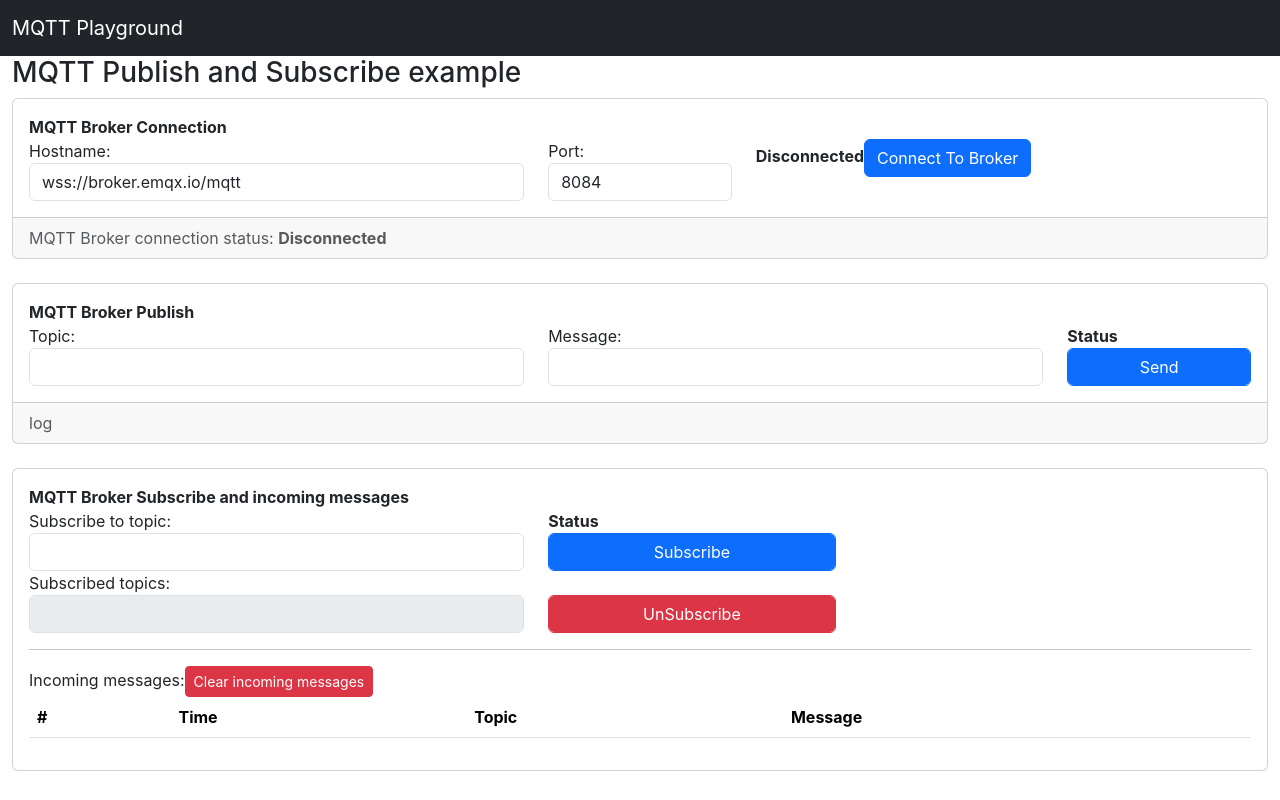
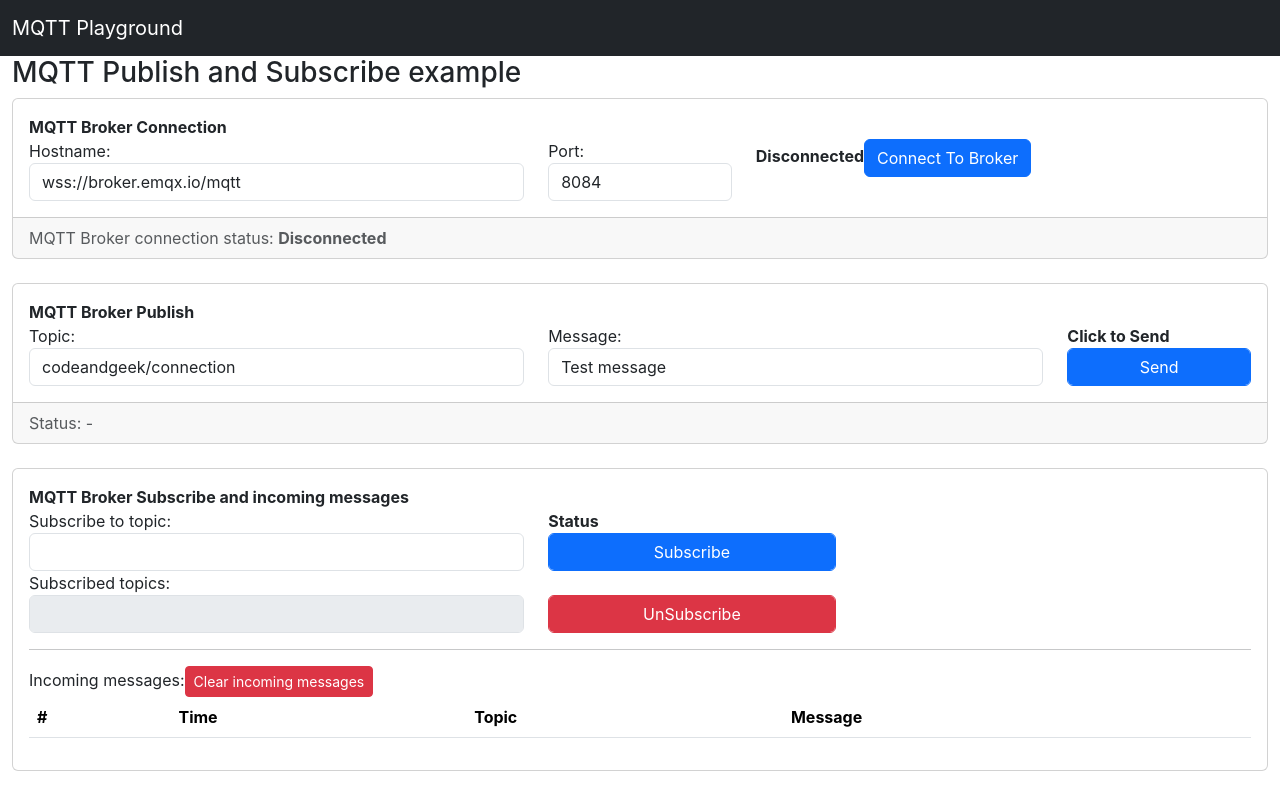
Before and after one commit to jzolyomi/mqtt-playground, a React (Create React App) app: page /mqtt-publish-and-subscribe in a window 1280 px wide. Built offline with nearby package versions, Linux system fonts and the light colour scheme.

Commit message:
Update MQTTPublishSubscribe.js MQTT publish panel works

```diff
--- a/src/pages/MQTTPublishSubscribe.js
+++ b/src/pages/MQTTPublishSubscribe.js
@@ -52,7 +52,6 @@ export default function MQTTPublishSubscribe() {
             message: message,
           },
         ]);
-        console.log(incomingMessages);
       });
     }
   }, [client]);
@@ -69,7 +68,7 @@ export default function MQTTPublishSubscribe() {
         setPort={setPort}
       />
       <br />
-      <MQTTPublishPanel />
+      <MQTTPublishPanel client={client} />
       <br />
       <MQTTSubscribePanel
         incomingMessages={incomingMessages}
@@ -129,7 +128,26 @@ function MQTTConnectionPanel({
   );
 }
 
-function MQTTPublishPanel() {
+function MQTTPublishPanel({ client }) {
+  //Topic and message state
+  const [topic, setTopic] = useState("codeandgeek/connection");
+  const [message, setMessage] = useState("Test message");
+  //Status log at the card footer
+  const [status, setStatus] = useState("-");
+
+  //Sand message handler
+  function publishMessage(topic, message) {
+    if (client != null && client.connected) {
+      let datenow = new Date().toLocaleTimeString();
+      client.publish(topic, message);
+      setStatus(
+        datenow + ": message (" + message + ") sent to topic: " + topic,
+      );
+    } else {
+      setStatus("Error! Client is not connected!");
+    }
+  }
+
   return (
     <div className="card">
       <div className="card-body">
@@ -137,21 +155,36 @@ function MQTTPublishPanel() {
         <div className="row">
           <div className="col-sm-5">
             <label>Topic:</label>
-            <input type="text" className="form-control" />
+            <input
+              type="text"
+              className="form-control"
+              defaultValue={topic}
+              onChange={(e) => setTopic(e.target.value)}
+            />
           </div>
           <div className="col-sm-5">
             <label>Message:</label>
-            <input type="text" className="form-control" />
+            <input
+              type="text"
+              className="form-control"
+              defaultValue={message}
+              onChange={(e) => setMessage(e.target.value)}
+            />
           </div>
           <div className="col-sm-2">
             <label>
-              <b>Status</b>
+              <b>Click to Send</b>
             </label>
-            <button className="btn btn-primary form-control">Send</button>
+            <button
+              className="btn btn-primary form-control"
+              onClick={() => publishMessage(topic, message)}
+            >
+              Send
+            </button>
           </div>
         </div>
       </div>
-      <div className="card-footer text-muted">log</div>
+      <div className="card-footer text-muted">Status: {status}</div>
     </div>
   );
 }
```
